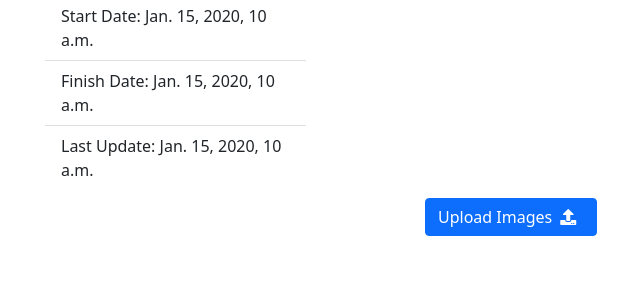
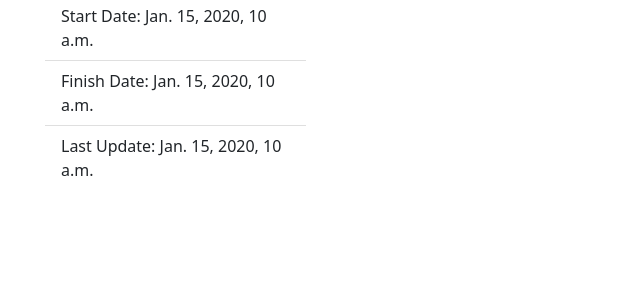
Before and after one commit to garinm90/leddocs, a Django app: template templates/jobs/job_detail.html in a window 1280 px wide. Shown: the part 219-519 px from the top of the page, without its empty margins (37-677 px from the left). Run offline with Django 3.2, Linux system fonts and the light colour scheme; tables that the repository leaves empty hold one stand-in row (values such as "Sample post"); the template is opened without the code that fills it: values that come from a table or form of the project are taken from there, most other values are stand-ins (such as "Sample title", 1, 10 or a date in 2020); data that the repository does not hold is empty; some libraries are stand-ins or nearby versions.

Commit message:
Remove unused URL

```diff
--- a/templates/jobs/job_detail.html
+++ b/templates/jobs/job_detail.html
@@ -53,7 +53,7 @@
     </div>
 </div>
 <div class="row  justify-content-center">
-    <div class="col-4 pt-2"><a href="{% url 'upload_image' job.id %}" class="btn btn-primary">Upload Images<i class="mx-2 fas fa-upload"></i></a></div>
+    {% comment %} <div class="col-4 pt-2"><a href="{% url 'upload_image' job.id %}" class="btn btn-primary">Upload Images<i class="mx-2 fas fa-upload"></i></a></div> {% endcomment %}
 </div>
 
 
```
